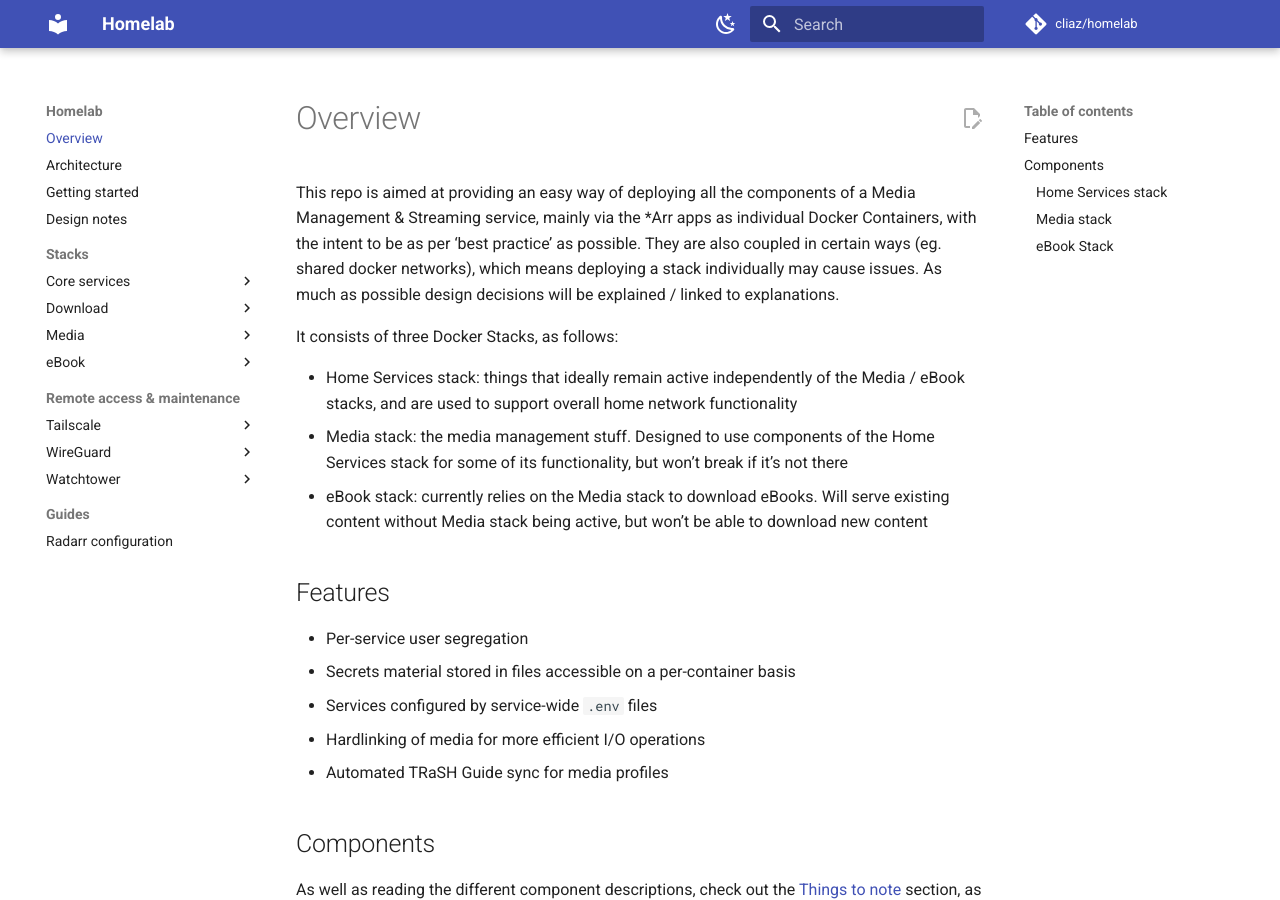
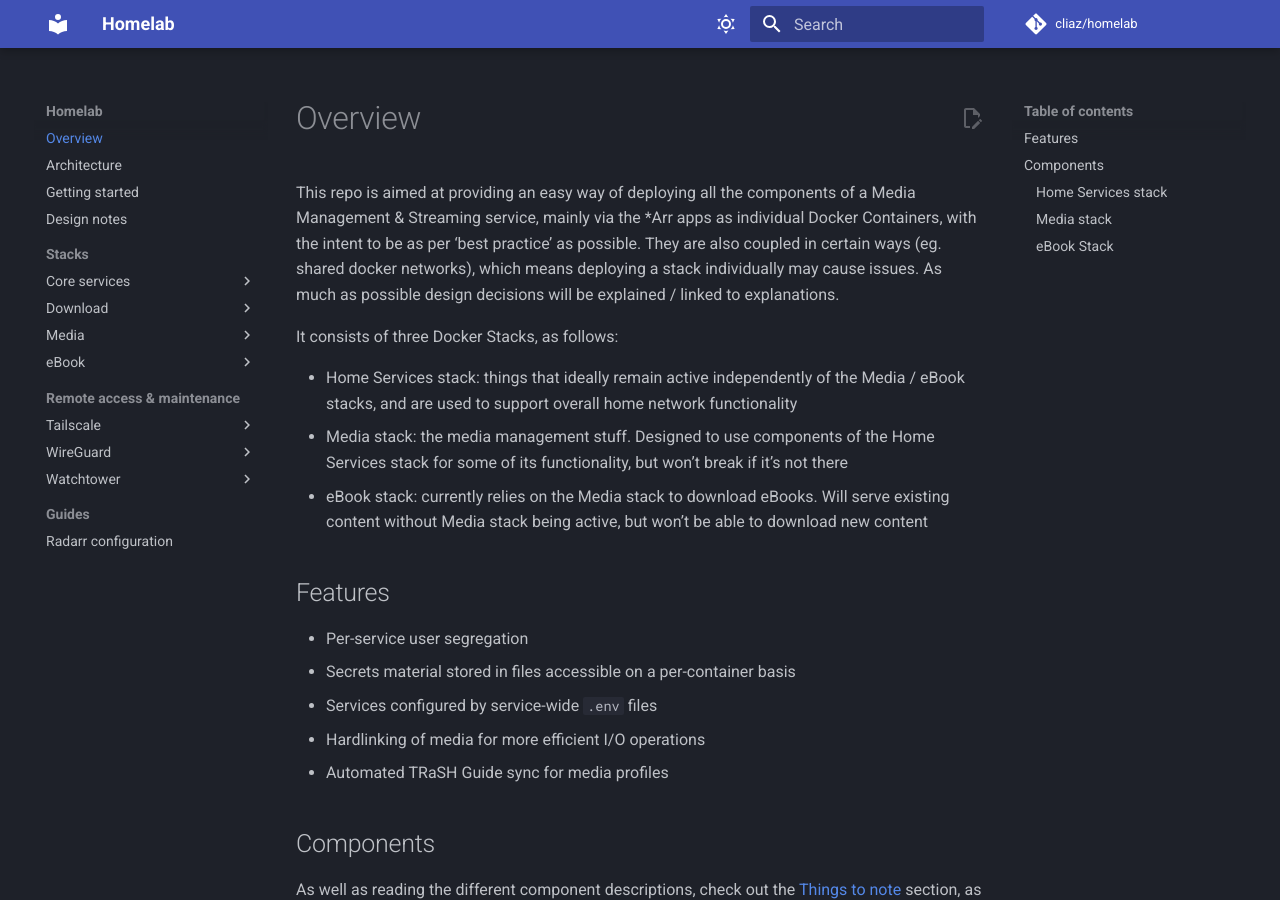
Before and after one commit to cliaz/homelab, an MkDocs documentation site: the page built from docs/index.md, in a window 1280 px wide and 900 px high. Built offline with MkDocs 1.6.1 and Material for MkDocs 9.7.7, drawn with Linux system fonts in a browser that asks for light colours; comment, search, counter and statistics services are not loaded.

Commit message:
docs: default the docs site to the dark scheme

```diff
--- a/mkdocs.yml
+++ b/mkdocs.yml
@@ -8,16 +8,15 @@ edit_uri: edit/main/
 theme:
   name: material
   palette:
-    - media: "(prefers-color-scheme: light)"
-      scheme: default
+    # dark by default so the PNG diagrams don't glare; light still one click away
+    - scheme: slate
+      toggle:
+        icon: material/weather-sunny
+        name: Switch to light mode
+    - scheme: default
       toggle:
         icon: material/weather-night
         name: Switch to dark mode
-    - media: "(prefers-color-scheme: dark)"
-      scheme: slate
-      toggle:
-        icon: material/weather-sunny
-        name: Switch to light mode
   features:
     - navigation.sections
     - navigation.indexes
```
